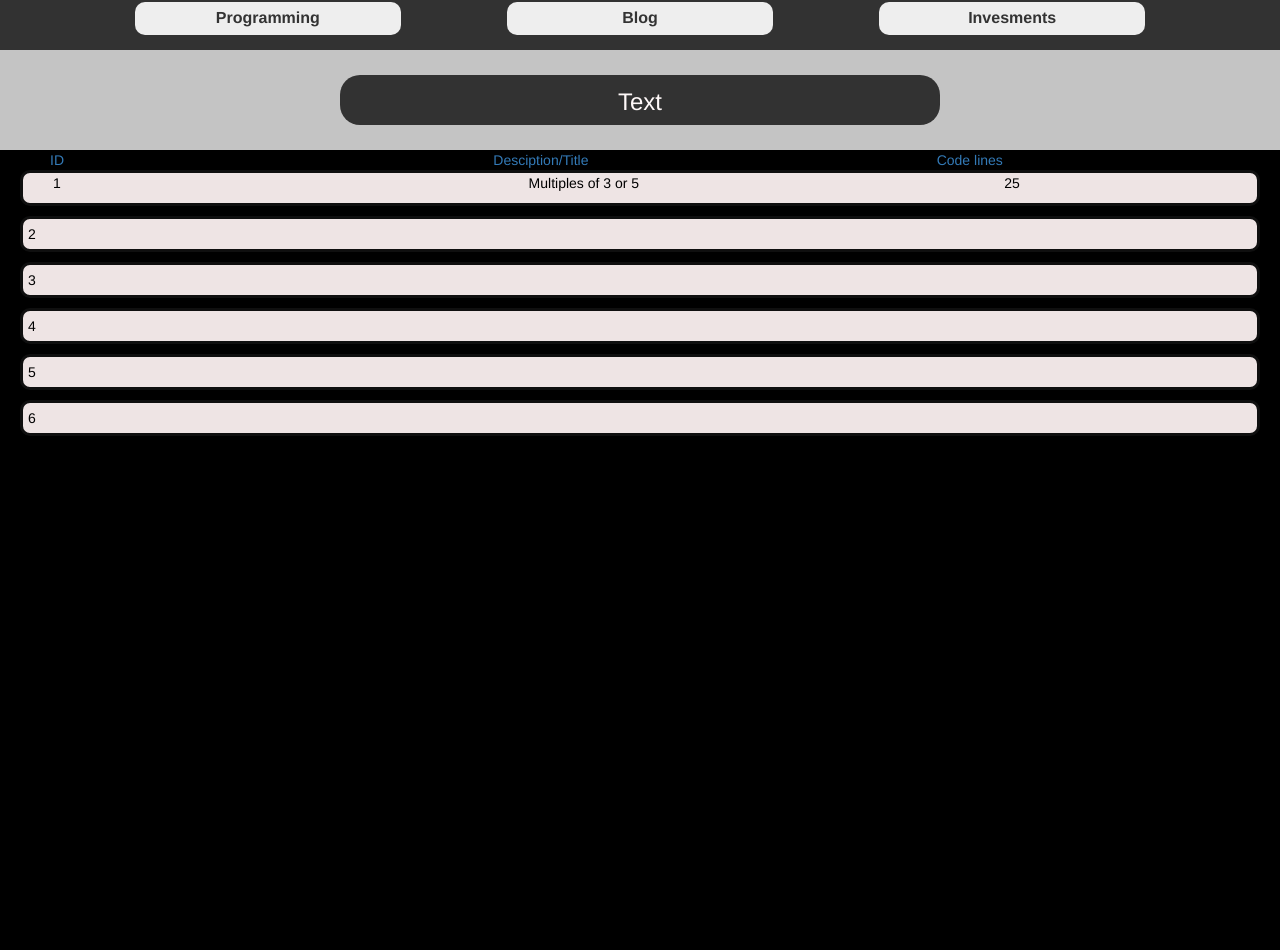
After one commit to MuratovER/practice_app, a Django app: page /apps_list/programming/eulers_problems/ in a window 1280 px wide. The commit adds this page. Run offline with Django 3.2, Linux system fonts and the light colour scheme; some libraries are stand-ins or nearby versions.

Commit message:
add tasks eulers

```diff
--- /dev/null
+++ b/mainsite/static/css/eulers_problems.css
@@ -0,0 +1,34 @@
+
+.body-btn-problem{
+    height: 100%;
+    background-color:#000000;
+}
+
+.conteiner-btn-call{
+    display: grid;
+    grid-gap: 150px;
+    margin: 0 50px;
+    grid-template-columns: repeat(3, 1fr);
+}
+
+.container-btn-tasks{
+    display: grid;
+    grid-template-rows: repeat(6, 1fr);
+    grid-row-gap: 10px;
+    margin: 0 20px;
+}
+
+.container-btn-tasks-box{
+    background-color: #eee4e4;
+    border: 3px solid #0f0f0f;
+    color: #000000;
+    padding: 5px;
+    border-radius: 10px;
+}
+
+.box-btn-container{
+    display: grid;
+    grid-gap: 30px;
+    grid-template-columns:1fr 1fr 0.5fr;
+    padding: 0 30px;
+}
--- a/mainsite/static/css/programmig.css
+++ b/mainsite/static/css/programmig.css
@@ -62,3 +62,7 @@
     line-height: 10px;
     text-align: center;
 }
+
+.box-btn-button {
+    border: none;
+}
--- a/mainsite/templates/base.html
+++ b/mainsite/templates/base.html
@@ -9,6 +9,7 @@
         <link rel="stylesheet" href="//maxcdn.bootstrapcdn.com/bootstrap/3.2.0/css/bootstrap-theme.min.css">
         <link rel="stylesheet" type="text/css" href="{% static 'css/base.css' %}"/>
         <link rel="stylesheet" type="text/css" href="{% static 'css/programmig.css' %}"/>
+        <link rel="stylesheet" type="text/css" href="{% static 'css/eulers_problems.css' %}"/>
         <script src="{% static 'js/blog.js' %}"></script>
     </head>
         <header>
--- /dev/null
+++ b/mainsite/templates/programming/eulers_problems.html
@@ -0,0 +1,31 @@
+{% extends "base.html" %}
+
+{% block content %}
+
+<div class="body-btn-problem">
+    <div class="conteiner-btn-call">
+        <a>ID</a>
+        <a>Desciption/Title</a>
+        <a>Code lines</a>
+    </div>
+    <div class="container-btn-tasks">
+        <div class="container-btn-tasks-box box-btn-container">
+            <div>
+                <p>1</p>
+            </div>
+            <div>
+                <p>Multiples of 3 or 5</p>
+            </div>
+            <div>
+                <p>25</p>
+            </div>
+        </div>
+        <div class="container-btn-tasks-box">2</div>
+        <div class="container-btn-tasks-box">3</div>
+        <div class="container-btn-tasks-box">4</div>
+        <div class="container-btn-tasks-box">5</div>
+        <div class="container-btn-tasks-box">6</div>
+    </div>
+</div>
+
+{% endblock %}
--- a/mainsite/urls.py
+++ b/mainsite/urls.py
@@ -21,7 +21,7 @@ urlpatterns = [
     path('apps_list/programming/', views.programming, name='programming'),
     path('apps_list/programming/code_examples/', views.code_examples, name='code_examples'),
     path('apps_list/programming/euler_problems/', views.euler_problems, name='euler_problems'),
-
+    path('apps_list/programming/eulers_problems/', views.eulers_problems, name='eulers_problems'),
     # path('apps_list/blog/post/<int:pk>/like/$',login_required(views.VotesView.as_view(model=Post, vote_type=LikeDislike.LIKE)),
     #     name='post_like'),
     # path('apps_list/blog/post/<int:pk>/dislike/$',login_required(views.VotesView.as_view(model=Post, vote_type=LikeDislike.DISLIKE)),
--- a/mainsite/views.py
+++ b/mainsite/views.py
@@ -31,9 +31,14 @@ def blog_page(request):
 def programming(request):
     return render(request, 'programming/main_code.html')
 
+def eulers_problems(request):
+    return render(request, 'programming/eulers_problems.html')
+
+
 def euler_problems(request):
     problems = EulerProblem.objects.all()
     return render(request, 'programming/eulerproblems.html', {'problems': problems})
+
 
 def code_examples(request):
     check_for_project_list()
```
Also changed, not shown: mainsite/templates/programming/main_code.html (+9 -3 lines).
